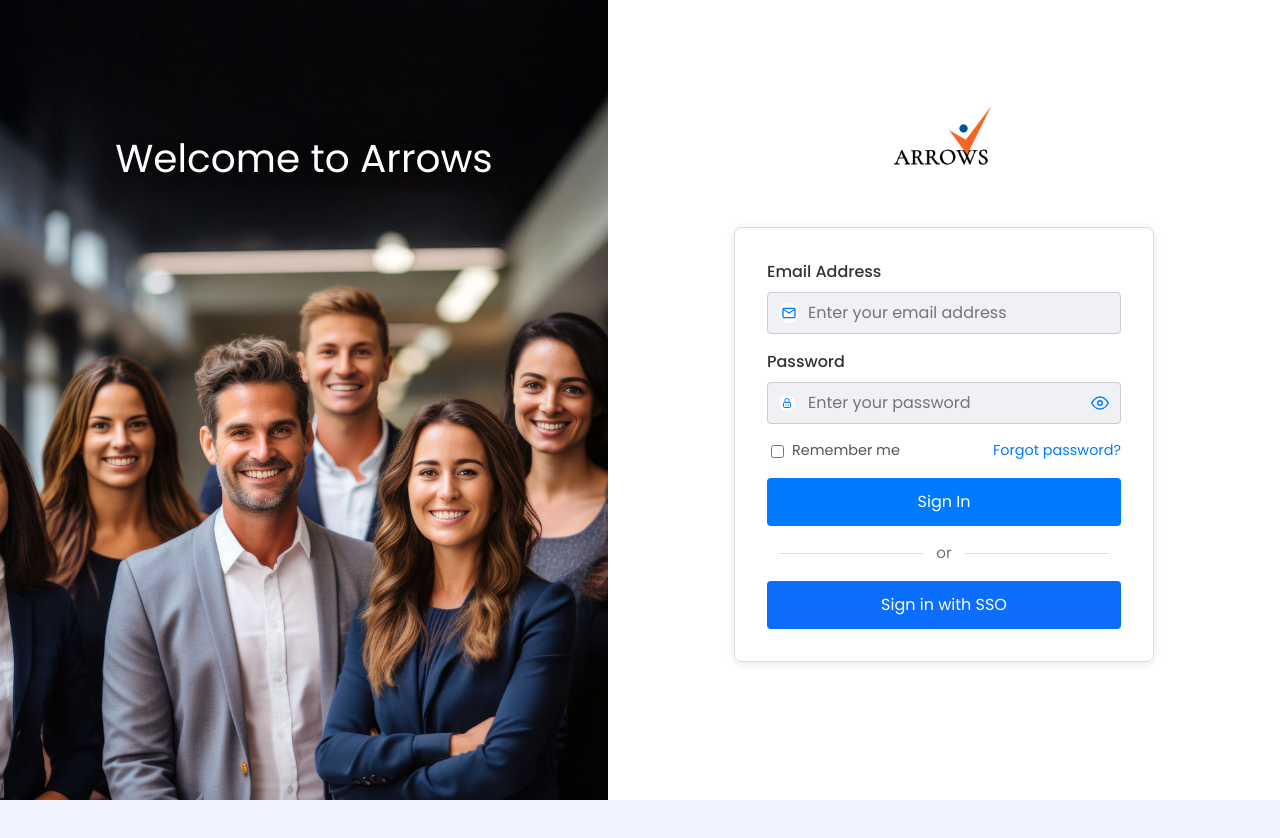
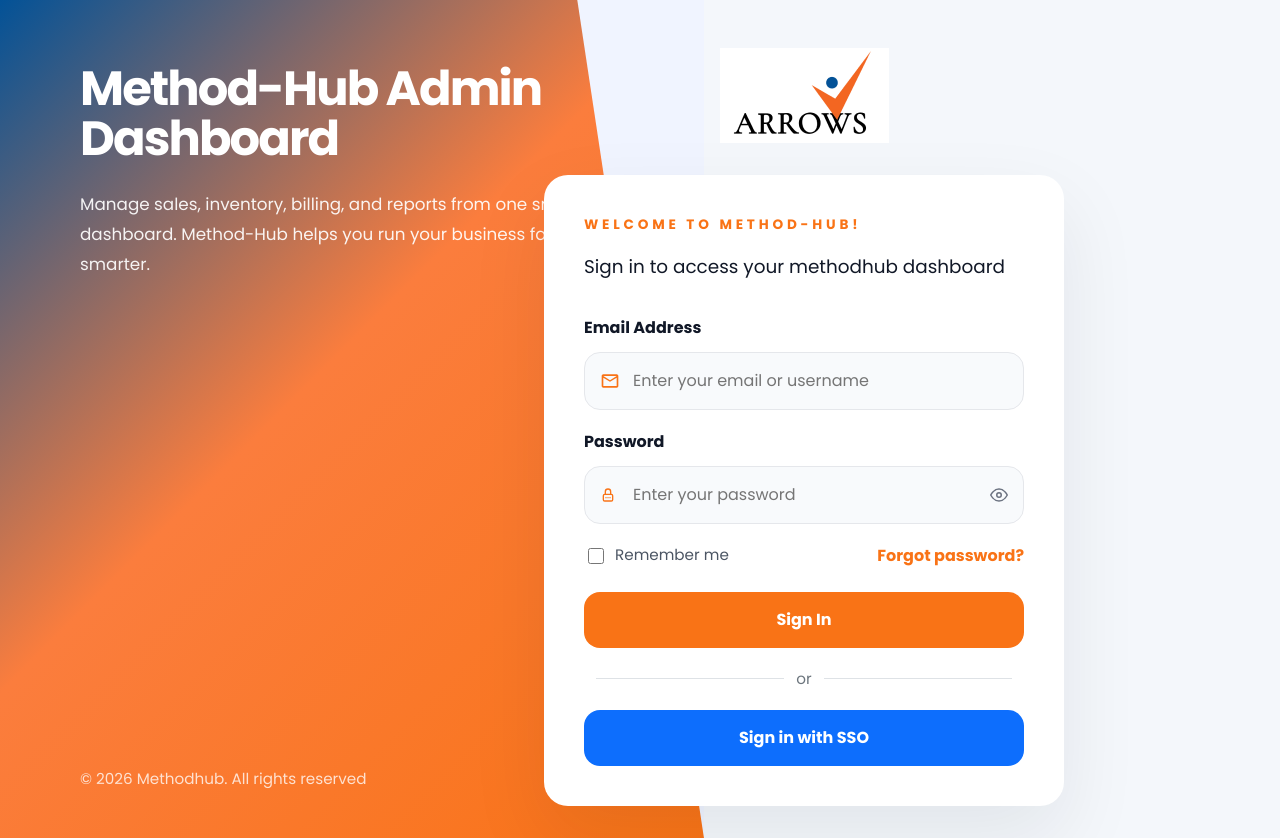
Before and after one commit to HRITHIK-MH/Arrows_Frontend, a React (Vite) app: page /login in a window 1280 px wide. Before the commit the page ends 800 px from the top, so only its background shows below. Built offline with nearby package versions, Linux system fonts and the light colour scheme; no server answers.

Commit message:
UI Changes

```diff
--- a/src/pages/login/Login.css
+++ b/src/pages/login/Login.css
@@ -1,271 +1,228 @@
 .login-container {
-  display: flex;
-  height: 100vh;
+  display: grid;
+  grid-template-columns: 2.2fr 1.8fr;
+  min-height: 100vh;
   font-family: "Poppins", sans-serif;
-}
-
-.login-left {
-  flex: 1;
-  display: block;
-  padding: 0;
   position: relative;
   overflow: hidden;
 }
 
-.login-left-image {
-  width: 100%;
-  height: 100%;
-  object-fit: cover;
-  display: block;
+.login-right {
+  display: flex;
+  flex-direction: column;
+  justify-content: center;
+  align-items: flex-start;
+  padding: 4rem 3rem 3rem 5rem;
+  background: linear-gradient(135deg, #035297 0%, #fb7d3d 45%, #f97316 100%);
+  color: #ffffff;
+  clip-path: polygon(0 0, 82% 0, 100% 100%, 0% 100%);
+  position: relative;
 }
 
-.login-left-title {
-  position: absolute;
-  top: 40px;
-  left: 50%;
-  transform: translateX(-50%);
-  margin: 0;
-  color: #ffffff;
-  font-weight: 700;
-  font-size: 44px;
-  line-height: 1.15;
-  width: 100%;
-  text-align: center;
-  padding: 0 16px;
-  box-sizing: border-box;
-  text-shadow: 0 4px 16px rgba(0, 0, 0, 0.45);
-  z-index: 1;
-}
-
-.login-left h1 {
-  font-family: Poppins;
-  font-weight: 400;
-  font-style: normal;
-  font-size: 39px;
-  line-height: 46.8px;
-  letter-spacing: 0%;
-  margin-bottom: 1rem;
-  color: #fff;
-  margin-top: 6rem;
-}
-
-.sign-in {
-  font-family: Poppins;
-  font-weight: 700;
-  font-style: normal;
-  font-size: 39px;
-  line-height: 46.8px;
-  letter-spacing: 0%;
-}
-
-.para-text1 {
-  font-family: Poppins;
-  font-weight: 400;
-  font-style: normal;
-  font-size: 20px;
-  line-height: 100%;
-  margin-bottom:1.5rem !important;
-}
-
-.para-text2 {
-  font-family: Poppins;
-  font-weight: 400;
-  font-style: normal;
-  font-size: 18px;
-  line-height: 28px;
+.login-left {
+  display: flex;
+  align-items: center;
+  justify-content: center;
+  flex-direction: column;
+  padding: 3rem 2rem 2rem 1rem;
+  background: #f4f7fb;
+  color: #111827;
+  position: relative;
+  z-index: 0;
 }
 
 .login-logo {
-  position: absolute;
-  bottom: 0;
-  right: 0;
-  width: 400px;
-  height: auto;
-  max-width: none;
+  object-fit: contain;
+  margin-bottom: 2rem;
+  margin-left: -22.5rem;
 }
 
-.login-circle {
-  position: absolute;
-    bottom: 48%;
-    right: 20%;
-    transform: translate(50%, 50%);
-    width: 65px;
-    height: auto;
-    max-width: none;
+.login-card {
+  width: 100%;
+  max-width: 520px;
+  padding: 2.5rem;
+  border-radius: 24px;
+  background: #ffffff;
+  box-shadow: 0 32px 80px rgba(15, 23, 42, 0.08);
+  position: relative;
+  z-index: 3;
+  margin-left: -22.5rem;
 }
 
-.login-circle2 {
-  position: absolute;
-    bottom: 3%;
-    left: 44%;
-    width: 56px;
-    height: auto;
-    max-width: none;
+.login-card-heading h4 {
+  margin: 0;
+  font-size: 0.85rem;
+  letter-spacing: 0.28em;
+  text-transform: uppercase;
+  color: #f97316;
+  margin-bottom: 1rem;
 }
 
-.arrow-logo {
-  display: block;
-  width: 120px;
-  height: auto;
-  margin: 0 auto;
+.login-right .hero-copy h1 {
+  color: #ffffff;
 }
 
-.login-left p {
-  margin-bottom: 0.5rem;
+.login-right .hero-copy p {
+  color: rgba(255, 255, 255, 0.92);
 }
 
-.login-right {
-  flex: 1;
-  padding: 2rem;
-  background-color: #fff;
+.login-right .social-links button {
+  border-color: rgba(59, 130, 246, 0.2);
+  background: rgba(59, 130, 246, 0.1);
+  color: #2563eb;
+}
+
+.login-right .social-links button:hover {
+  background: rgba(59, 130, 246, 0.18);
+}
+
+.login-card-heading p {
+  margin: 0;
+  font-size: 1.15rem;
+  line-height: 1.75;
+  color: #111827;
+}
+
+.hero-copy {
+  max-width: 540px;
+}
+
+.hero-copy h1 {
+  margin: 0;
+  font-size: 3rem;
+  line-height: 1.05;
+  letter-spacing: -0.04em;
+}
+
+.hero-copy p {
+  margin: 1.5rem 0 2rem;
+  color: rgba(255, 255, 255, 0.92);
+  font-size: 1.05rem;
+  line-height: 1.8;
+}
+
+.social-links {
   display: flex;
-  flex-direction: column;
+  gap: 1rem;
+}
+
+.social-links button {
+  width: 48px;
+  height: 48px;
+  border-radius: 14px;
+  border: 1px solid rgba(255, 255, 255, 0.2);
+  background: rgba(255, 255, 255, 0.14);
+  color: #ffffff;
+  display: inline-flex;
   align-items: center;
+  justify-content: center;
+  cursor: pointer;
+  transition: background 0.2s ease, transform 0.2s ease;
+}
+
+.social-links button:hover {
+  background: rgba(255, 255, 255, 0.25);
+  transform: translateY(-1px);
+}
+
+.footer-copy {
+  margin-top: auto;
+  font-size: 0.95rem;
+  color: rgba(255, 255, 255, 0.78);
 }
 
 .login-form {
-  width: 100%;
-  max-width: 400px;
-  padding: 2rem;
-  border: 1px solid #ddd;
-  border-radius: 8px;
-  box-shadow: 0 2px 10px rgba(0, 0, 0, 0.1);
-  margin: 0 auto;
-}
-
-.login-form h2 {
-  margin-bottom: 1.5rem;
-  color: #333;
+  margin-top: 2rem;
 }
 
 .form-group {
-  margin-bottom: 1rem;
+  margin-bottom: 1.25rem;
 }
 
 .form-group label {
   display: block;
-  margin-bottom: 0.5rem;
-  color: #333;
-  font-weight: 500;
+  margin-bottom: 0.75rem;
+  color: #111827;
+  font-weight: 600;
 }
 
-.form-group input {
-  width: 100%;
-  padding: 0.5rem;
-  border: 1px solid #ccc;
-  border-radius: 4px;
-  font-size: 1rem;
-  background: var(--Colors-Grayscale-50, #EFF1F4);
-}
-.form-group select {
-  width: 100%;
-  padding: 0.5rem;
-  border: 1px solid #ccc;
-  border-radius: 4px;
-  font-size: 1rem;
-  background: var(--Colors-Grayscale-50, #EFF1F4);
-}
-
-.email-group .input-wrapper {
+.input-wrapper {
   position: relative;
 }
 
-.email-group .input-icon {
+.input-wrapper input {
+  width: 100%;
+  padding: 1rem 1rem 1rem 3rem;
+  border-radius: 16px;
+  border: 1px solid #e5e7eb;
+  background: #f8fafc;
+  font-size: 1rem;
+  color: #111827;
+}
+
+.input-icon {
   position: absolute;
-  left: 12px;
+  left: 1rem;
   top: 50%;
   transform: translateY(-50%);
-  color: #007bff;
-  background: white;
-  border-radius: 50%;
-  padding: 2px;
-  pointer-events: none;
-}
-
-.email-group input {
-  padding-left: 40px;
-}
-
-.password-group .input-wrapper {
-  position: relative;
-}
-
-.password-group .input-icon {
-  position: absolute;
-  left: 12px;
-  top: 50%;
-  transform: translateY(-50%);
-  color: #007bff;
-  background: white;
-  border-radius: 50%;
-  padding: 2px;
-  pointer-events: none;
+  color: #f97316;
 }
 
 .password-group input {
-  padding-left: 40px;
-  padding-right: 40px;
-}
-
-/* Hide Edge/IE built-in password reveal icon to avoid double icons */
-.password-group input[type="password"]::-ms-reveal,
-.password-group input[type="password"]::-ms-clear {
-  display: none;
+  padding-right: 3rem;
 }
 
 .toggle-password {
   position: absolute;
-  right: 12px;
+  right: 1rem;
   top: 50%;
   transform: translateY(-50%);
+  border: none;
   background: transparent;
-  border: none;
-  padding: 0;
+  color: #6b7280;
   cursor: pointer;
-  color: #007bff;
-  display: inline-flex;
+  display: flex;
   align-items: center;
   justify-content: center;
 }
 
 .toggle-password:focus-visible {
-  outline: 2px solid #007bff;
+  outline: 2px solid #f97316;
   outline-offset: 2px;
-  border-radius: 4px;
 }
 
-.form-group input:focus {
+.input-wrapper input:focus {
   outline: none;
-  border-color: #007bff;
-}
-.form-group select:focus {
-  outline: none;
-  border-color: #007bff;
+  border-color: #f97316;
+  box-shadow: 0 0 0 4px rgba(249, 115, 22, 0.12);
 }
 
 .form-options {
   display: flex;
   justify-content: space-between;
   align-items: center;
-  margin-bottom: 1rem;
+  gap: 1rem;
+  margin-bottom: 1.5rem;
 }
 
 .remember-me {
   display: flex;
   align-items: center;
-  font-size: 0.9rem;
-  color: #555;
+  gap: 0.5rem;
+  color: #4b5563;
+  font-size: 0.95rem;
 }
 
 .remember-me input {
-  margin-right: 0.5rem;
-  background: var(--Colors-Grayscale-50, #EFF1F4);
+  width: 1rem;
+  height: 1rem;
+  accent-color: #f97316;
 }
 
 .forgot-password {
-  font-size: 0.9rem;
-  color: #007bff;
+  color: #f97316;
   text-decoration: none;
+  font-weight: 600;
 }
 
 .forgot-password:hover {
@@ -274,33 +231,34 @@
 
 .login-btn {
   width: 100%;
-  padding: 0.75rem;
-  background-color: #007bff;
-  color: #fff;
+  padding: 1rem;
+  background: #f97316;
+  color: #ffffff;
   border: none;
-  border-radius: 4px;
+  border-radius: 16px;
+  cursor: pointer;
   font-size: 1rem;
-  cursor: pointer;
-  transition: background-color 0.3s;
+  font-weight: 700;
+  transition: background 0.2s ease;
 }
 
 .login-btn:hover {
-  background-color: #0056b3;
+  background: #ea580c;
 }
 
 .login-btn-secondary {
-  background-color: #0d6efd;
+  background: #0d6efd;
 }
 
 .login-btn-secondary:hover {
-  background-color: #0b5ed7;
+  background: #0b5ed7;
 }
 
 .login-divider {
   display: flex;
   align-items: center;
   justify-content: center;
-  margin: 1rem 0;
+  margin: 1.25rem 0;
   color: #6c757d;
   font-size: 0.95rem;
 }
@@ -315,180 +273,51 @@
 }
 
 .error-message {
-  color: #dc3545;
-  font-size: 0.9rem;
-  margin: 0.5rem 0;
-  text-align: center;
+  color: #dc2626;
+  font-size: 0.95rem;
+  margin: 0.75rem 0 0;
+  text-align: left;
 }
 
-.logo-wrapper {
-  margin: 4.5rem 0 2rem;
-  width: 100%;
-  display: flex;
-  justify-content: center;
-}
-
-.login-form {
-  margin-top: 1.5rem;
-}
-
-/* Extra small devices (phones, 599px and down) */
-@media only screen and (max-width: 599px) {
+@media (max-width: 1000px) {
   .login-container {
-    flex-direction: column;
-    min-height: 100vh;
-    height: auto;
+    grid-template-columns: 1fr;
   }
 
-  .login-left {
-    min-height: 240px;
+  .login-left,
+  .login-right {
+    min-height: auto;
+    padding: 2rem;
   }
 
-  .login-left-title {
-    top: 16px;
-    font-size: 26px;
+  .login-card {
+    padding: 2rem;
   }
 
-  .login-right {
-    padding: 1.25rem 1rem 1.5rem;
-  }
-
-  .logo-wrapper {
-    margin: 1.75rem 0 1rem;
-  }
-
-  .arrow-logo {
-    width: 96px;
-  }
-
-  .login-form {
-    margin-top: 1rem;
-    max-width: 100%;
-    padding: 1.25rem;
-    border: 1px solid #e2e8f0;
-    box-shadow: none;
-  }
-
-  .form-options {
-    flex-direction: column;
-    align-items: flex-start;
-    gap: 8px;
+  .hero-copy h1 {
+    font-size: 2.6rem;
   }
 }
 
-/* Small devices (large phones, 600px to 767px) */
-@media only screen and (min-width: 600px) and (max-width: 767px) {
-  .login-container {
-    flex-direction: column;
-    min-height: 100vh;
-    height: auto;
+@media (max-width: 700px) {
+  .login-card {
+    padding: 1.75rem;
   }
 
-  .login-left {
-    min-height: 280px;
+  .demo-credentials {
+    grid-template-columns: 1fr;
   }
 
-  .login-left-title {
-    top: 20px;
-    font-size: 30px;
+  .hero-copy h1 {
+    font-size: 2rem;
   }
 
-  .login-right {
-    padding: 1.5rem;
+  .hero-copy p {
+    font-size: 1rem;
   }
 
-  .logo-wrapper {
-    margin: 2rem 0 1.25rem;
-  }
-
-  .login-form {
-    margin-top: 1rem;
-    max-width: 460px;
-    padding: 1.5rem;
-    box-shadow: 0 2px 10px rgba(0, 0, 0, 0.08);
+  .social-links button {
+    width: 44px;
+    height: 44px;
   }
 }
-
-/* Medium devices (tablets, 768px to 991px) */
-@media only screen and (min-width: 768px) and (max-width: 991px) {
-  .login-container {
-    flex-direction: column;
-    min-height: 100vh;
-    height: auto;
-  }
-
-  .login-left {
-    min-height: 320px;
-  }
-
-  .login-left-title {
-    top: 24px;
-    font-size: 34px;
-  }
-
-  .login-right {
-    padding: 1.75rem 2rem;
-  }
-
-  .logo-wrapper {
-    margin: 2.25rem 0 1.5rem;
-  }
-
-  .login-form {
-    margin-top: 1rem;
-    max-width: 500px;
-  }
-}
-
-/* Large devices (laptops/desktops, 992px to 1199px) */
-@media only screen and (min-width: 992px) and (max-width: 1199px) {
-  .login-container {
-    flex-direction: row;
-  }
-
-  .login-left {
-    min-height: 100vh;
-  }
-
-  .login-form {
-    max-width: 390px;
-  }
-}
-
-/* Extra large devices (large desktops, 1200px to 1439px) */
-@media only screen and (min-width: 1200px) and (max-width: 1439px) {
-  .login-left {
-    min-height: 100vh;
-  }
-
-  .login-form {
-    max-width: 420px;
-  }
-}
-
-/* Ultra-wide screens (1440px and up) */
-@media only screen and (min-width: 1440px) {
-  .login-left {
-    min-height: 100vh;
-  }
-
-  .login-form {
-    max-width: 440px;
-  }
-
-  .arrow-logo {
-    width: 130px;
-  }
-}
-
-/* Short-height screens (landscape laptops) */
-@media only screen and (max-height: 760px) and (min-width: 992px) {
-  .logo-wrapper {
-    margin-top: 2rem;
-  }
-
-  .login-form {
-    margin-top: 1rem;
-    padding: 1.5rem;
-  }
-}
--- a/src/pages/login/Login.jsx
+++ b/src/pages/login/Login.jsx
@@ -3,12 +3,12 @@
 import '@fontsource/poppins/700.css';
 import { useCallback, useEffect, useState } from 'react';
 import { FiEye, FiEyeOff } from "react-icons/fi";
+import { FaFacebookF, FaLinkedinIn, FaInstagram, FaTwitter } from "react-icons/fa";
 import { MdOutlineEmail } from "react-icons/md";
 import { TbLockPassword } from "react-icons/tb";
 import { useNavigate } from 'react-router-dom';
 import { exchangeSsoCallback, fetchSsoAuthorizeUrl, loginWithPassword } from '../../api/authService';
 import arrowLogo from "../../assets/login/arrow_logo.png";
-import loginLeftImage from "../../assets/login/login-bg.jpeg";
 import { startAuthSession } from '../../utils/authSession';
 import './Login.css';
 
@@ -143,7 +143,6 @@
 };
 
 const Login = () => {
-  // Role is inferred from the email; remove manual selection
   const [email, setEmail] = useState('');
   const [password, setPassword] = useState('');
   const [showPassword, setShowPassword] = useState(false);
@@ -228,8 +227,6 @@
   }, [navigate, persistAuthSession]);
 
   const validateEmail = async () => {
-
-    // Accept known local-login emails even if they don't match strict email regex.
     try {
       await new Promise((resolve, reject) => {
         setTimeout(() => {
@@ -258,16 +255,12 @@
 
     try {
       const normalizedEmail = email.toLowerCase().trim();
-
-      // Infer role from known demo credentials; if none match, leave undefined
       const inferredRole = Object.keys(LOGIN_CREDENTIALS_BY_ROLE).find((r) =>
         LOGIN_CREDENTIALS_BY_ROLE[r].some((item) => String(item.email || '').toLowerCase() === normalizedEmail),
       );
-
       const roleCredentials = inferredRole ? (LOGIN_CREDENTIALS_BY_ROLE[inferredRole] || []) : [];
 
       if (!USE_LOGIN_API) {
-        // For local demo, require that the email exists in our demo lists and password matches
         const localMatch = roleCredentials.some(
           (item) => item.email.toLowerCase() === normalizedEmail && item.password === password,
         );
@@ -327,13 +320,20 @@
 
   return (
     <div className="login-container">
+      <div className="login-right">
+        <div className="hero-copy">
+          <h1>Method-Hub Admin Dashboard</h1>
+          <p>Manage sales, inventory, billing, and reports from one smart dashboard. Method-Hub helps you run your business faster, smarter.</p>
+
+        </div>
+        <div className="footer-copy">© 2026 Methodhub. All rights reserved</div>
+      </div>
       <div className="login-left">
-        <img src={loginLeftImage} alt="Team" className="login-left-image" />
-        <h1 className="login-left-title">Welcome to Arrows</h1>
-      </div>
-      <div className="login-right">
-        <div className="logo-wrapper">
-        <img src={arrowLogo} alt="Arrow Logo" className="arrow-logo" />
+        <img src={arrowLogo} alt="GotPOS Logo" className="login-logo" />
+        <div className="login-card">
+          <div className="login-card-heading">
+            <h4>WELCOME TO Method-Hub!</h4>
+            <p>Sign in to access your methodhub dashboard</p>
           </div>
           <form onSubmit={handleSubmit} className="login-form">
             <div className="form-group email-group">
@@ -346,7 +346,7 @@
                   value={email}
                   onChange={(e) => setEmail(e.target.value)}
                   onBlur={validateEmail}
-                placeholder="Enter your email address"
+                  placeholder="Enter your email or username"
                   required
                 />
               </div>
@@ -374,7 +374,6 @@
                 </button>
               </div>
             </div>
-          {/* Role is inferred automatically from the email address; no manual selector */}
             <div className="form-options">
               <label className="remember-me">
                 <input type="checkbox" /> Remember me
@@ -397,6 +396,7 @@
           </form>
         </div>
       </div>
+    </div>
   );
 };
 
```
Also changed, not shown: src/assets/auth-bg.png (added). Lines whose indentation alone changed are shown as unchanged.
